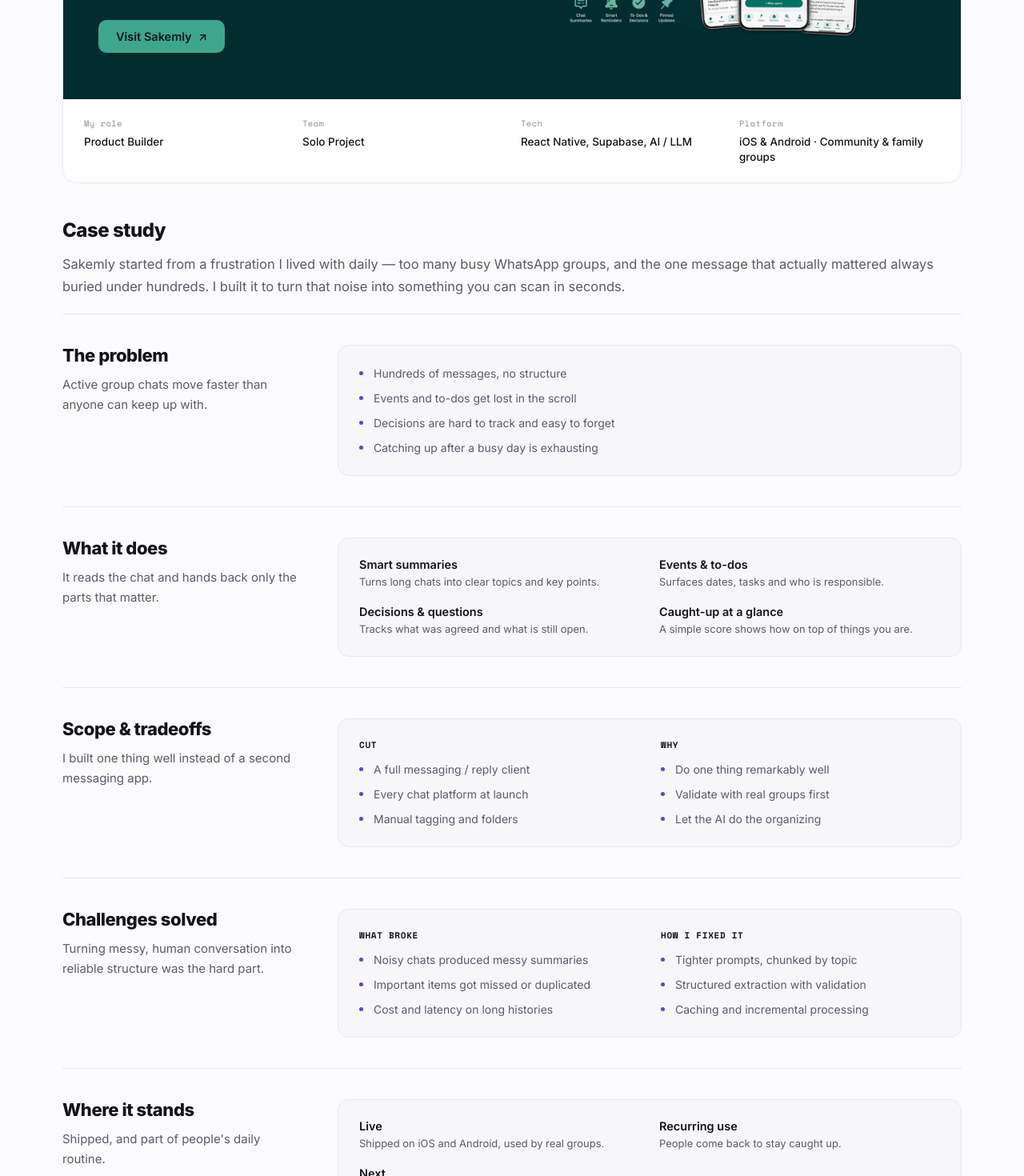
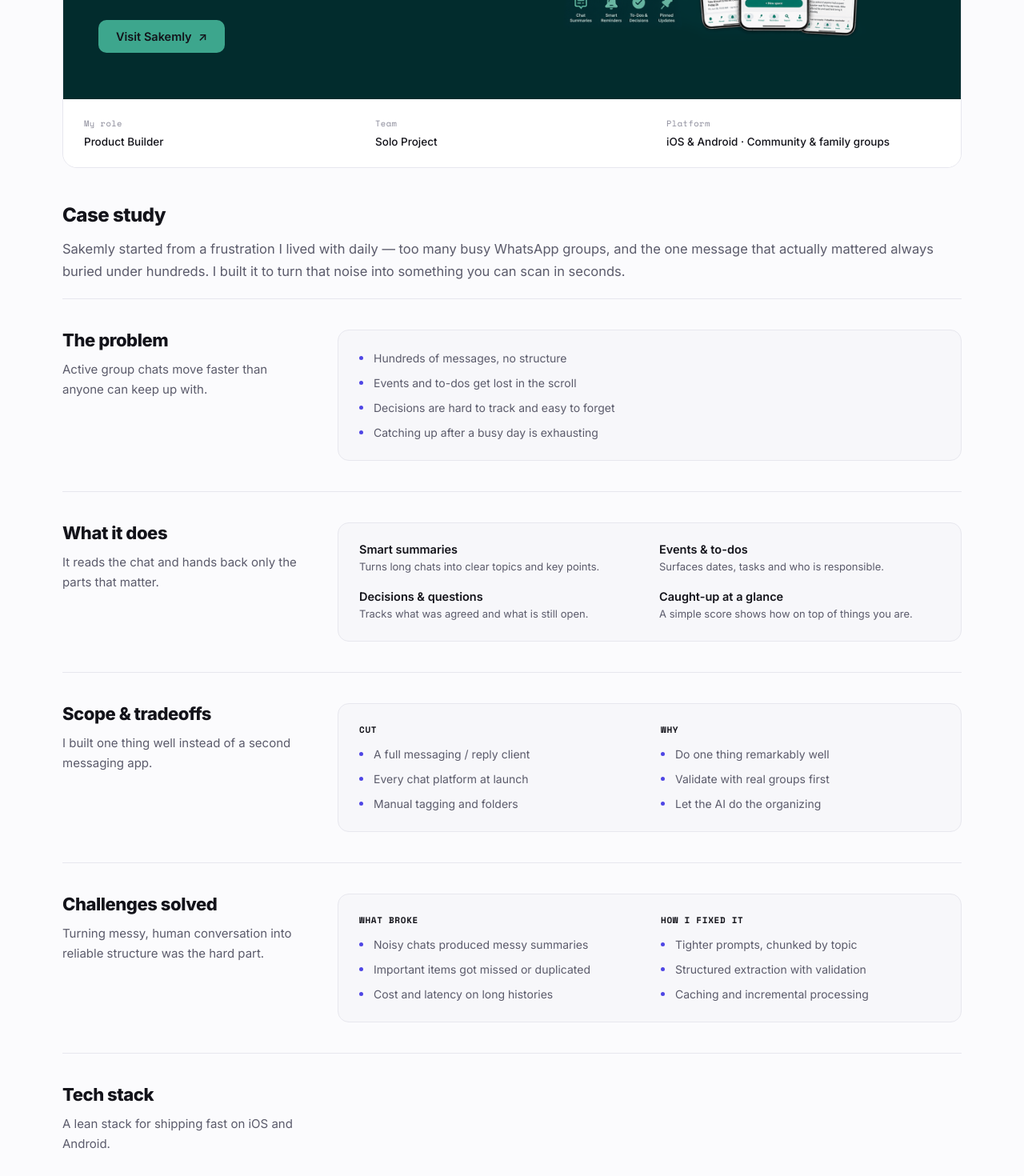
Before and after one commit to tomereps/portfolio, a React (Vite) app: page /work/sakemly in a window 1280 px wide. Shown: the part 400-1870 px from the top of the page at 80% size. Built offline with nearby package versions, Linux system fonts and the light colour scheme.

Commit message:
Move Tech into its own Tech stack section before Where it stands

```diff
--- a/src/data/projects.js
+++ b/src/data/projects.js
@@ -32,7 +32,6 @@ export const shipped = [
       meta: [
         { label: 'My role', value: 'Product Builder' },
         { label: 'Team', value: 'Solo Project' },
-        { label: 'Tech', value: 'React Flow, Supabase, AI APIs, Node.js' },
         { label: 'Industry', value: 'AI / Creative Tools · Film & Advertising' },
       ],
       sections: [
@@ -103,6 +102,12 @@ export const shipped = [
           ],
         },
         {
+          num: 'tech',
+          label: 'Tech stack',
+          lead: 'The tools I reached for to build it end-to-end, solo.',
+          tech: ['React Flow', 'Supabase', 'AI APIs', 'Node.js'],
+        },
+        {
           num: '05',
           label: 'Where it stands',
           lead: 'Live, in use, and still moving.',
@@ -137,7 +142,6 @@ export const shipped = [
       meta: [
         { label: 'My role', value: 'Product Builder' },
         { label: 'Team', value: 'Solo Project' },
-        { label: 'Tech', value: 'React Native, Supabase, AI / LLM' },
         { label: 'Platform', value: 'iOS & Android · Community & family groups' },
       ],
       sections: [
@@ -194,6 +198,12 @@ export const shipped = [
           ],
         },
         {
+          num: 'tech',
+          label: 'Tech stack',
+          lead: 'A lean stack for shipping fast on iOS and Android.',
+          tech: ['React Native', 'Supabase', 'AI / LLM'],
+        },
+        {
           num: '05',
           label: 'Where it stands',
           lead: "Shipped, and part of people's daily routine.",
--- a/src/pages/CaseStudy.css
+++ b/src/pages/CaseStudy.css
@@ -131,7 +131,7 @@
   border-radius: 0;
   padding: 22px 26px;
   display: grid;
-  grid-template-columns: repeat(4, 1fr);
+  grid-template-columns: repeat(3, 1fr);
   gap: 22px;
 }
 
@@ -245,6 +245,22 @@
   gap: 28px;
 }
 
+.case__tech {
+  display: flex;
+  flex-wrap: wrap;
+  gap: 8px;
+}
+
+.case__tech-chip {
+  font-family: var(--mono);
+  font-size: 12px;
+  color: var(--ink);
+  background: #fff;
+  border: 1px solid var(--line);
+  border-radius: 8px;
+  padding: 7px 12px;
+}
+
 .case__col-title {
   font-family: var(--mono);
   font-size: 11px;
--- a/src/pages/CaseStudy.jsx
+++ b/src/pages/CaseStudy.jsx
@@ -22,6 +22,17 @@ function SectionContent({ section }) {
             <div className="case__feature-title">{f.title}</div>
             <div className="case__feature-desc">{f.desc}</div>
           </div>
+        ))}
+      </div>
+    );
+  }
+  if (section.tech) {
+    return (
+      <div className="case__tech">
+        {section.tech.map((t) => (
+          <span className="case__tech-chip" key={t}>
+            {t}
+          </span>
         ))}
       </div>
     );
```
